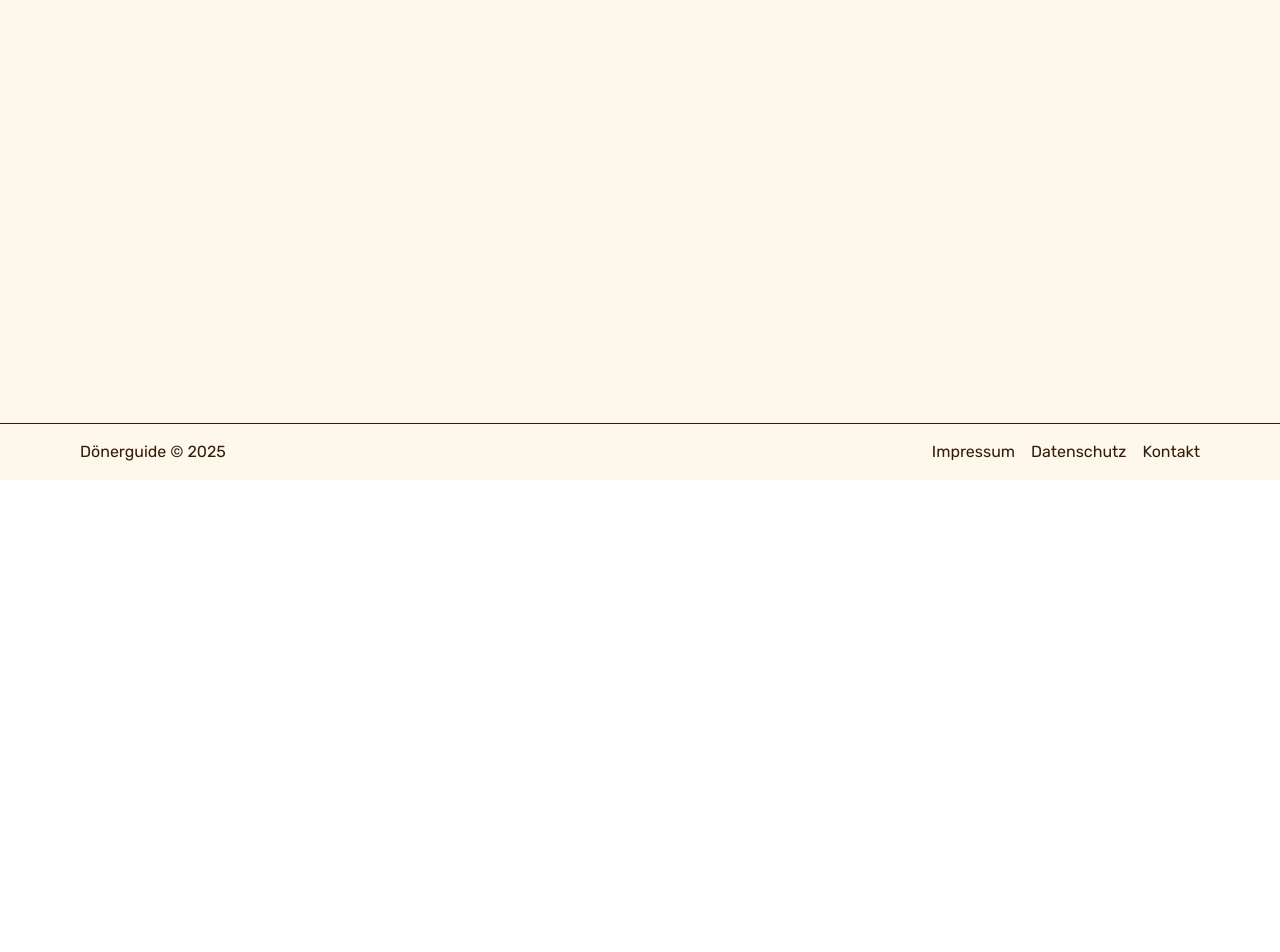
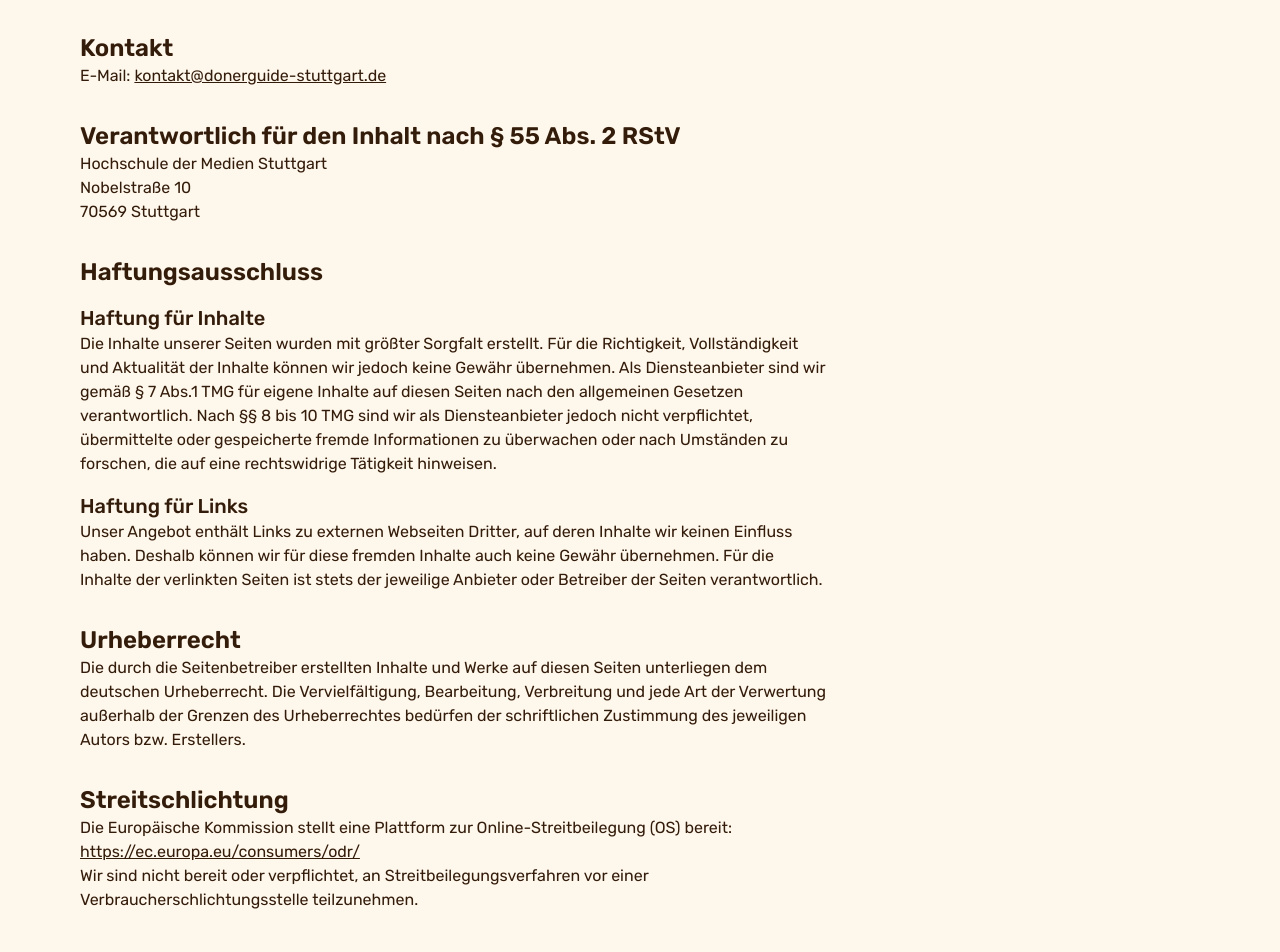
Before and after one commit to DonerGuideStuttgart/DonerGuide, a Next.js app in the folder frontend/: page /impressum in a window 1280 px wide. Shown: the part 320-1272 px from the top of the page. Before the commit the page ends 800 px from the top, so only its background shows below. Built offline with nearby package versions, Linux system fonts and the light colour scheme.

Commit message:
feat: add Datenschutz and Impressum pages with detailed legal information

```diff
--- a/frontend/src/app/datenschutz/page.tsx
+++ b/frontend/src/app/datenschutz/page.tsx
@@ -8,9 +8,150 @@ export const metadata: Metadata = {
 
 export default function Datenschutz() {
 	return (
-		<header>
-			<h1>Datenschutz Döner</h1>
-			<button className="btn btn-primary">Test</button>
-		</header>
+		<main className="container py-12">
+			<h1 className="mb-8 text-4xl font-bold">Datenschutzerklärung</h1>
+
+			<section className="space-y-8 md:w-2/3">
+				<div>
+					<h2 className="text-2xl font-semibold">
+						1. Datenschutz auf einen Blick
+					</h2>
+
+					<h3 className="mt-4 text-xl font-medium">Allgemeine Hinweise</h3>
+					<p>
+						Die folgenden Hinweise geben einen einfachen Überblick darüber, was
+						mit Ihren personenbezogenen Daten passiert, wenn Sie diese Website
+						besuchen. Personenbezogene Daten sind alle Daten, mit denen Sie
+						persönlich identifiziert werden können.
+					</p>
+
+					<h3 className="mt-4 text-xl font-medium">
+						Datenerfassung auf dieser Website
+					</h3>
+					<p>
+						<strong>Wer ist verantwortlich für die Datenerfassung?</strong>
+						<br />
+						Die Datenverarbeitung auf dieser Website erfolgt durch den
+						Websitebetreiber. Dessen Kontaktdaten können Sie dem Impressum
+						dieser Website entnehmen.
+					</p>
+				</div>
+
+				<div>
+					<h2 className="text-2xl font-semibold">2. Hosting</h2>
+					<p>
+						Wir hosten die Inhalte unserer Website bei Microsoft Azure. Die
+						Server befinden sich in Deutschland/Europa. Details entnehmen Sie
+						der Datenschutzerklärung von Microsoft Azure:{' '}
+						<a
+							href="https://privacy.microsoft.com/de-de/privacystatement"
+							target="_blank"
+							rel="noopener noreferrer"
+							className="link link-primary"
+						>
+							Microsoft Datenschutzerklärung
+						</a>
+					</p>
+				</div>
+
+				<div>
+					<h2 className="text-2xl font-semibold">
+						3. Allgemeine Hinweise und Pflichtinformationen
+					</h2>
+
+					<h3 className="mt-4 text-xl font-medium">Datenschutz</h3>
+					<p>
+						Die Betreiber dieser Seiten nehmen den Schutz Ihrer persönlichen
+						Daten sehr ernst. Wir behandeln Ihre personenbezogenen Daten
+						vertraulich und entsprechend den gesetzlichen
+						Datenschutzvorschriften sowie dieser Datenschutzerklärung.
+					</p>
+
+					<h3 className="mt-4 text-xl font-medium">
+						Hinweis zur verantwortlichen Stelle
+					</h3>
+					<p>
+						Die verantwortliche Stelle für die Datenverarbeitung auf dieser
+						Website ist:
+					</p>
+					<p>
+						Hochschule der Medien Stuttgart
+						<br />
+						Nobelstraße 10
+						<br />
+						70569 Stuttgart
+						<br />
+						E-Mail:{' '}
+						<a
+							href="mailto:kontakt@donerguide-stuttgart.de"
+							className="link link-primary"
+						>
+							kontakt@donerguide-stuttgart.de
+						</a>
+					</p>
+				</div>
+
+				<div>
+					<h2 className="text-2xl font-semibold">
+						4. Datenerfassung auf dieser Website
+					</h2>
+
+					<h3 className="mt-4 text-xl font-medium">Server-Log-Dateien</h3>
+					<p>
+						Der Provider der Seiten erhebt und speichert automatisch
+						Informationen in so genannten Server-Log-Dateien, die Ihr Browser
+						automatisch an uns übermittelt. Dies sind:
+					</p>
+					<ul className="list-disc pl-6">
+						<li>Browsertyp und Browserversion</li>
+						<li>Verwendetes Betriebssystem</li>
+						<li>Referrer URL</li>
+						<li>Hostname des zugreifenden Rechners</li>
+						<li>Uhrzeit der Serveranfrage</li>
+						<li>IP-Adresse</li>
+					</ul>
+					<p>
+						Eine Zusammenführung dieser Daten mit anderen Datenquellen wird
+						nicht vorgenommen.
+					</p>
+
+					<h3 className="mt-4 text-xl font-medium">Cookies</h3>
+					<p>
+						Unsere Website verwendet derzeit keine Cookies für Tracking-Zwecke.
+						Sollten wir in Zukunft Cookies einsetzen, werden wir Sie darüber
+						informieren und ggf. Ihre Einwilligung einholen.
+					</p>
+				</div>
+
+				<div>
+					<h2 className="text-2xl font-semibold">5. Ihre Rechte</h2>
+					<p>Sie haben jederzeit das Recht:</p>
+					<ul className="list-disc pl-6">
+						<li>
+							Auskunft über Ihre bei uns gespeicherten personenbezogenen Daten
+							zu erhalten
+						</li>
+						<li>Berichtigung unrichtiger Daten zu verlangen</li>
+						<li>Löschung Ihrer Daten zu verlangen</li>
+						<li>Einschränkung der Verarbeitung zu verlangen</li>
+						<li>Datenübertragbarkeit zu verlangen</li>
+						<li>Sich bei einer Aufsichtsbehörde zu beschweren</li>
+					</ul>
+				</div>
+
+				<div>
+					<h2 className="text-2xl font-semibold">6. Externe Links</h2>
+					<p>
+						Unsere Website enthält Links zu externen Websites (z.B. Google Maps
+						für Standortinformationen). Für die Datenschutzpraktiken dieser
+						externen Websites sind wir nicht verantwortlich. Bitte informieren
+						Sie sich auf den jeweiligen Seiten über deren
+						Datenschutzbestimmungen.
+					</p>
+				</div>
+
+				<p className="text-sm text-base-content/70">Stand: Januar 2026</p>
+			</section>
+		</main>
 	)
 }
--- a/frontend/src/app/impressum/page.tsx
+++ b/frontend/src/app/impressum/page.tsx
@@ -8,9 +8,103 @@ export const metadata: Metadata = {
 
 export default function Imprint() {
 	return (
-		<header>
-			<h1>Impressum Döner</h1>
-			<button className="btn btn-primary">Test</button>
-		</header>
+		<main className="container py-12">
+			<h1 className="mb-8 text-4xl font-bold">Impressum</h1>
+
+			<section className="space-y-8 md:w-2/3">
+				<div>
+					<h2 className="text-2xl font-semibold">Angaben gemäß § 5 TMG</h2>
+					<p>
+						Hochschule der Medien Stuttgart
+						<br />
+						Nobelstraße 10
+						<br />
+						70569 Stuttgart
+					</p>
+				</div>
+
+				<div>
+					<h2 className="text-2xl font-semibold">Kontakt</h2>
+					<p>
+						E-Mail:{' '}
+						<a
+							href="mailto:kontakt@donerguide-stuttgart.de"
+							className="link link-primary"
+						>
+							kontakt@donerguide-stuttgart.de
+						</a>
+					</p>
+				</div>
+
+				<div>
+					<h2 className="text-2xl font-semibold">
+						Verantwortlich für den Inhalt nach § 55 Abs. 2 RStV
+					</h2>
+					<p>
+						Hochschule der Medien Stuttgart
+						<br />
+						Nobelstraße 10
+						<br />
+						70569 Stuttgart
+					</p>
+				</div>
+
+				<div>
+					<h2 className="text-2xl font-semibold">Haftungsausschluss</h2>
+
+					<h3 className="mt-4 text-xl font-medium">Haftung für Inhalte</h3>
+					<p>
+						Die Inhalte unserer Seiten wurden mit größter Sorgfalt erstellt. Für
+						die Richtigkeit, Vollständigkeit und Aktualität der Inhalte können
+						wir jedoch keine Gewähr übernehmen. Als Diensteanbieter sind wir
+						gemäß § 7 Abs.1 TMG für eigene Inhalte auf diesen Seiten nach den
+						allgemeinen Gesetzen verantwortlich. Nach §§ 8 bis 10 TMG sind wir
+						als Diensteanbieter jedoch nicht verpflichtet, übermittelte oder
+						gespeicherte fremde Informationen zu überwachen oder nach Umständen
+						zu forschen, die auf eine rechtswidrige Tätigkeit hinweisen.
+					</p>
+
+					<h3 className="mt-4 text-xl font-medium">Haftung für Links</h3>
+					<p>
+						Unser Angebot enthält Links zu externen Webseiten Dritter, auf deren
+						Inhalte wir keinen Einfluss haben. Deshalb können wir für diese
+						fremden Inhalte auch keine Gewähr übernehmen. Für die Inhalte der
+						verlinkten Seiten ist stets der jeweilige Anbieter oder Betreiber
+						der Seiten verantwortlich.
+					</p>
+				</div>
+
+				<div>
+					<h2 className="text-2xl font-semibold">Urheberrecht</h2>
+					<p>
+						Die durch die Seitenbetreiber erstellten Inhalte und Werke auf
+						diesen Seiten unterliegen dem deutschen Urheberrecht. Die
+						Vervielfältigung, Bearbeitung, Verbreitung und jede Art der
+						Verwertung außerhalb der Grenzen des Urheberrechtes bedürfen der
+						schriftlichen Zustimmung des jeweiligen Autors bzw. Erstellers.
+					</p>
+				</div>
+
+				<div>
+					<h2 className="text-2xl font-semibold">Streitschlichtung</h2>
+					<p>
+						Die Europäische Kommission stellt eine Plattform zur
+						Online-Streitbeilegung (OS) bereit:{' '}
+						<a
+							href="https://ec.europa.eu/consumers/odr/"
+							target="_blank"
+							rel="noopener noreferrer"
+							className="link link-primary"
+						>
+							https://ec.europa.eu/consumers/odr/
+						</a>
+						<br />
+						Wir sind nicht bereit oder verpflichtet, an
+						Streitbeilegungsverfahren vor einer Verbraucherschlichtungsstelle
+						teilzunehmen.
+					</p>
+				</div>
+			</section>
+		</main>
 	)
 }
--- a/frontend/src/app/kontakt/page.tsx
+++ b/frontend/src/app/kontakt/page.tsx
@@ -8,9 +8,63 @@ export const metadata: Metadata = {
 
 export default function Contact() {
 	return (
-		<header>
-			<h1>Kontakt Döner</h1>
-			<button className="btn btn-primary">Test</button>
-		</header>
+		<main className="container py-12">
+			<h1 className="mb-8 text-4xl font-bold">Kontakt</h1>
+
+			<section className="md:w-2/3">
+				<p className="mb-6 text-lg">
+					Du hast Fragen, Feedback oder möchtest mit uns zusammenarbeiten? Wir
+					freuen uns von dir zu hören!
+				</p>
+
+				<div className="card bg-white border border-primary mb-8">
+					<div className="card-body">
+						<h2 className="card-title text-xl">E-Mail</h2>
+						<p>
+							Für allgemeine Anfragen erreichst du uns unter:
+							<br />
+							<a
+								href="mailto:kontakt@donerguide-stuttgart.de"
+								className="link link-primary font-semibold"
+							>
+								kontakt@donerguide-stuttgart.de
+							</a>
+						</p>
+					</div>
+				</div>
+
+				<div className="card bg-white border border-primary mb-8">
+					<div className="card-body">
+						<h2 className="card-title text-xl">Kooperationen</h2>
+						<p>
+							Du betreibst einen Döner-Imbiss in Stuttgart und möchtest
+							aufgenommen werden? Oder du hast eine Idee für eine
+							Zusammenarbeit? Schreib uns!
+						</p>
+					</div>
+				</div>
+
+				<div className="card bg-white border border-primary mb-8">
+					<div className="card-body">
+						<h2 className="card-title text-xl">Fehler melden</h2>
+						<p>
+							Dir ist ein Fehler aufgefallen oder Informationen zu einem Imbiss
+							sind nicht korrekt? Lass es uns wissen, damit wir es verbessern
+							können.
+						</p>
+					</div>
+				</div>
+
+				<div className="card bg-white border border-primary mb-8">
+					<div className="card-body">
+						<h2 className="card-title text-xl">Feedback</h2>
+						<p>
+							Wir sind immer offen für Verbesserungsvorschläge und neue Ideen.
+							Teile uns mit, was du dir von DönerGuide wünschst!
+						</p>
+					</div>
+				</div>
+			</section>
+		</main>
 	)
 }
```
